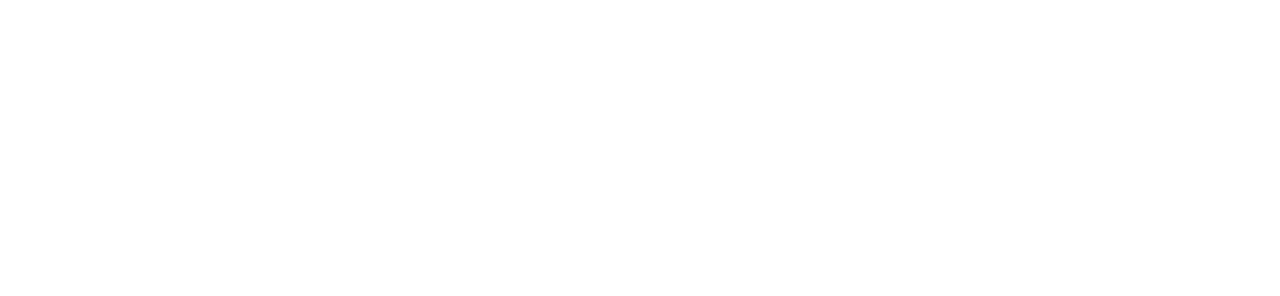
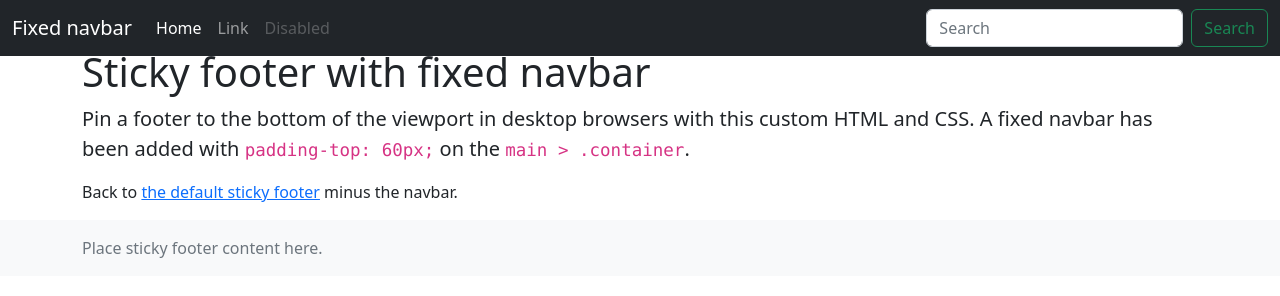
Before and after one commit to donnybrilliant/CSS-Frameworks, a website: page index.html in a window 1280 px wide. Drawn offline with nearby package versions, Linux system fonts and the light colour scheme; files that its build step writes are made by us from their sources.

Commit message:
Adds Bootstrap.js to index.html

```diff
--- a/index.html
+++ b/index.html
@@ -10,7 +10,52 @@
 </head>
 
 <body>
+    <nav class="navbar navbar-expand-md navbar-dark fixed-top bg-dark">
+        <div class="container-fluid">
+            <a class="navbar-brand" href="#">Fixed navbar</a>
+            <button class="navbar-toggler" type="button" data-bs-toggle="collapse" data-bs-target="#navbarCollapse"
+                aria-controls="navbarCollapse" aria-expanded="false" aria-label="Toggle navigation">
+                <span class="navbar-toggler-icon"></span>
+            </button>
+            <div class="collapse navbar-collapse" id="navbarCollapse">
+                <ul class="navbar-nav me-auto mb-2 mb-md-0">
+                    <li class="nav-item">
+                        <a class="nav-link active" aria-current="page" href="#">Home</a>
+                    </li>
+                    <li class="nav-item">
+                        <a class="nav-link" href="#">Link</a>
+                    </li>
+                    <li class="nav-item">
+                        <a class="nav-link disabled">Disabled</a>
+                    </li>
+                </ul>
+                <form class="d-flex" role="search">
+                    <input class="form-control me-2" type="search" placeholder="Search" aria-label="Search">
+                    <button class="btn btn-outline-success" type="submit">Search</button>
+                </form>
+            </div>
+        </div>
+    </nav>
+    </header>
 
+    <!-- Begin page content -->
+    <main class="flex-shrink-0">
+        <div class="container">
+            <h1 class="mt-5">Sticky footer with fixed navbar</h1>
+            <p class="lead">Pin a footer to the bottom of the viewport in desktop browsers with this custom HTML and
+                CSS. A fixed navbar has been added with <code class="small">padding-top: 60px;</code> on the <code
+                    class="small">main &gt; .container</code>.</p>
+            <p>Back to <a href="/docs/5.2/examples/sticky-footer/">the default sticky footer</a> minus the navbar.</p>
+        </div>
+    </main>
+
+    <footer class="footer mt-auto py-3 bg-light">
+        <div class="container">
+            <span class="text-muted">Place sticky footer content here.</span>
+        </div>
+    </footer>
+
+    <script type="module" src="node_modules/bootstrap/dist/js/bootstrap.js"></script>
 </body>
 
 </html>
```
